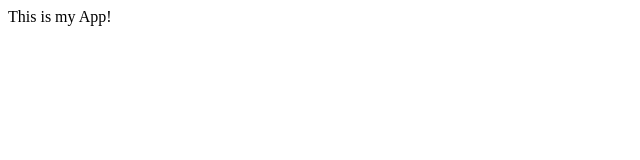
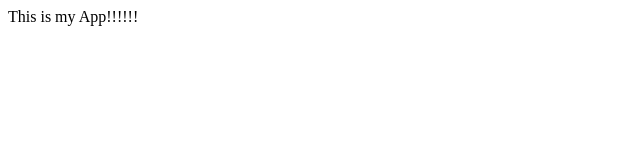
Before and after one commit to Chukwud3b3/myapp_gitlearn, a plain HTML site: page index.html in a window 1280 px wide. Shown: the full height of the page, 0-640 px from the left. Drawn offline with Linux system fonts and the light colour scheme.

Commit message:
Changed all files

```diff
--- a/app.js
+++ b/app.js
@@ -0,0 +1 @@
+console.log('Hello');
--- a/index.html
+++ b/index.html
@@ -5,6 +5,6 @@
     <title>My App</title>
   </head>
   <body>
-    This is my App!
+    This is my App!!!!!!
   </body>
 </html>
```
